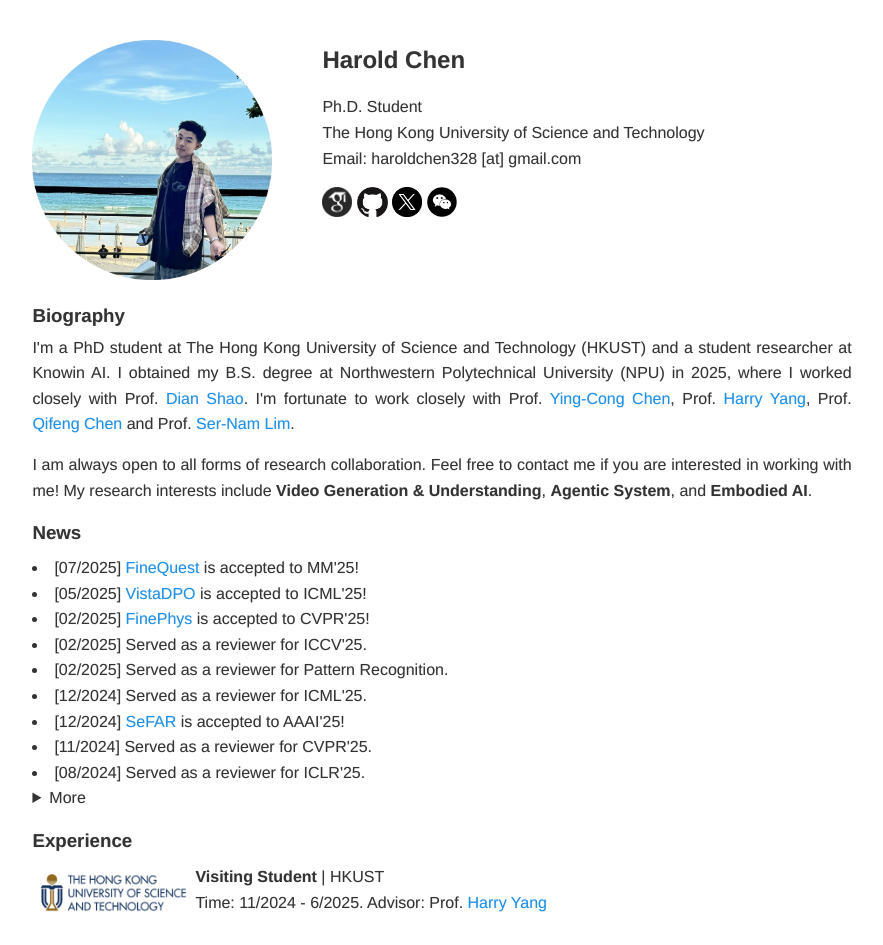
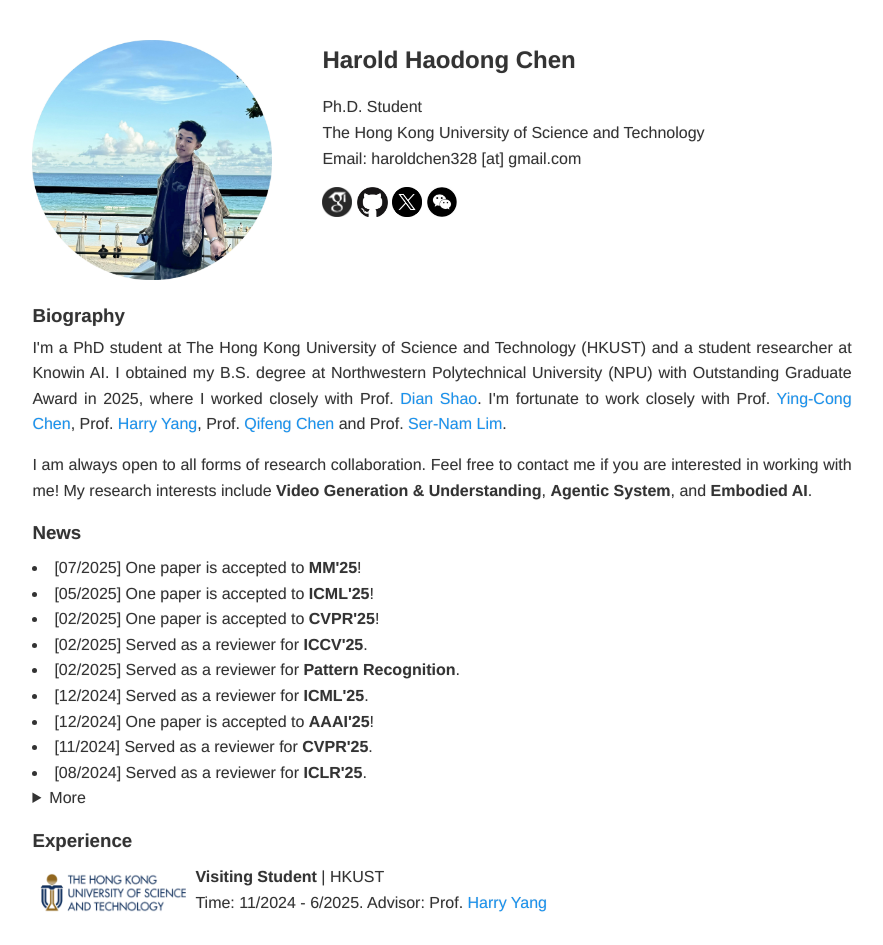
Before and after one commit to HaroldChen19/HaroldChen19.github.io, a Jekyll site: the page built from index.html, in a window 1280 px wide and 1400 px high. Shown: the top 945 px of the window, without its empty margins (198-1081 px from the left). Built offline with Jekyll 4.4.1, drawn with Linux system fonts in a browser that asks for light colours; some of the changed text lies outside the part shown.

Commit message:
Update index.html

```diff
--- a/index.html
+++ b/index.html
@@ -11,14 +11,10 @@
 			<img class="header-img" src="images/homepage3.jpg" alt="Photo" align="left" height="240" >
 		</div>
         <div style="margin-top: 7mm;" class="header-text">
-            <h2>Harold Chen</h2>
+            <h2>Harold Haodong Chen</h2>
             <p>
 				Ph.D. Student <br>
 				The Hong Kong University of Science and Technology <br>
-				<!-- Undergraduate <br>
-				Northwestern Polytechnical University <br> -->
-				<!-- Academy of Interdisciplinary Studies <br>
-				Hong Kong University of Science and Technology <br> -->
 				Email: haroldchen328 [at] gmail.com <br>
             </p>
 		<div id="contact">
@@ -65,7 +61,7 @@
 			<br> -->
 		<!-- <p style="text-align: justify">	I'm a PhD student at The Hong Kong University of Science and Technology (HKUST), supervised by Prof. <a href="https://leehomyc.github.io/" target="_blank">Harry Yang</a> and Prof. <a href="https://cqf.io/" target="_blank">Qifeng Chen</a>. I obtained my B.S. degree at Northwestern Polytechnical University (NPU) in 2025, where I worked closely with Prof. <a href="https://scholar.google.com/citations?user=amxDSLoAAAAJ&hl=en" target="_blank">Dian Shao</a>. I'm also fortunate to work closely with Prof. <a href="https://www.yingcong.me/" target="_blank">Ying-Cong Chen</a> and Prof. <a href="https://sites.google.com/site/sernam" target="_blank">Ser-Nam Lim</a>.
 			<br> -->
-		<p style="text-align: justify">	I'm a PhD student at The Hong Kong University of Science and Technology (HKUST) and a student researcher at Knowin AI. I obtained my B.S. degree at Northwestern Polytechnical University (NPU) in 2025, where I worked closely with Prof. <a href="https://scholar.google.com/citations?user=amxDSLoAAAAJ&hl=en" target="_blank">Dian Shao</a>. I'm fortunate to work closely with Prof. <a href="https://www.yingcong.me/" target="_blank">Ying-Cong Chen</a>, Prof. <a href="https://leehomyc.github.io/" target="_blank">Harry Yang</a>, Prof. <a href="https://cqf.io/" target="_blank">Qifeng Chen</a> and Prof. <a href="https://sites.google.com/site/sernam" target="_blank">Ser-Nam Lim</a>.
+		<p style="text-align: justify">	I'm a PhD student at The Hong Kong University of Science and Technology (HKUST) and a student researcher at Knowin AI. I obtained my B.S. degree at Northwestern Polytechnical University (NPU) with Outstanding Graduate Award in 2025, where I worked closely with Prof. <a href="https://scholar.google.com/citations?user=amxDSLoAAAAJ&hl=en" target="_blank">Dian Shao</a>. I'm fortunate to work closely with Prof. <a href="https://www.yingcong.me/" target="_blank">Ying-Cong Chen</a>, Prof. <a href="https://leehomyc.github.io/" target="_blank">Harry Yang</a>, Prof. <a href="https://cqf.io/" target="_blank">Qifeng Chen</a> and Prof. <a href="https://sites.google.com/site/sernam" target="_blank">Ser-Nam Lim</a>.
 			<br>
 
 		<!-- <p style="text-align: justify"> Previously, I was advised by Prof. <a href="https://scholar.google.com/citations?user=amxDSLoAAAAJ&hl=en" target="_blank">Dian Shao</a> from both NPU and Shanghai AI Laboratory, which contributed to my development in this field. I also worked with Prof. <a href="https://scholar.google.com/citations?user=8P7q1wQAAAAJ&hl=zh-CN" target="_blank">Mulin Chen</a> and Prof. <a href="https://scholar.google.com/citations?user=ahUibskAAAAJ&hl=zh-CN" target="_blank">Xuelong Li</a> from TeleAI, China Telecom, as well as Prof. <a href="https://scholar.google.com/citations?user=n9cODgcAAAAJ" target="_blank">Yuxuan Liang</a> from HKUST(GZ). -->
@@ -83,39 +79,39 @@
 	<h3 class="content-section-list">News</h3>
 	<p>
 	<li>
-		[07/2025] <a href="https://arxiv.org/abs/2504.13122" target="_blank">FineQuest</a> is accepted to MM'25!
+		[07/2025] One paper is accepted to <span style="font-weight: bold;">MM'25</span>!
 	<li>
-		[05/2025] <a href="https://arxiv.org/abs/2504.13122" target="_blank">VistaDPO</a> is accepted to ICML'25!
+		[05/2025] One paper is accepted to <span style="font-weight: bold;">ICML'25</span>!
 	<li>
-		[02/2025] <a href="https://arxiv.org/abs/2505.13437" target="_blank">FinePhys</a> is accepted to CVPR'25!
+		[02/2025] One paper is accepted to <span style="font-weight: bold;">CVPR'25</span>!
 	<li>
-		[02/2025] Served as a reviewer for ICCV'25.
+		[02/2025] Served as a reviewer for <span style="font-weight: bold;">ICCV'25</span>.
 	<li>
-		[02/2025] Served as a reviewer for Pattern Recognition.
+		[02/2025] Served as a reviewer for <span style="font-weight: bold;">Pattern Recognition</span>.
 	<!-- <li>
 		[01/2025] Served as a reviewer for ACM TOMM. -->
 	<li>
-		[12/2024] Served as a reviewer for ICML'25.
+		[12/2024] Served as a reviewer for <span style="font-weight: bold;">ICML'25</span>.
 	<li>
-		[12/2024] <a href="https://arxiv.org/abs/2501.01245" target="_blank">SeFAR</a> is accepted to AAAI'25!
+		[12/2024] One paper is accepted to <span style="font-weight: bold;">AAAI'25</span>!
 	<li>
-		[11/2024] Served as a reviewer for CVPR'25.
+		[11/2024] Served as a reviewer for <span style="font-weight: bold;">CVPR'25</span>.
 	<!-- <li>
 		[10/2024] Served as a reviewer for AISTATS'25. -->
 	<li>
-		[08/2024] Served as a reviewer for ICLR'25.
+		[08/2024] Served as a reviewer for <span style="font-weight: bold;">ICLR'25</span>.
 
 	<details><summary>More</summary>
 	<li>
-		[07/2024] <a href="https://haroldchen19.github.io/FineCLIPER-Page/" target="_blank">FineCLIPER</a> and <a href="https://export.arxiv.org/abs/2404.09640" target="_blank">CREST</a> are accepted to MM'24!
+		[07/2024] Two paper are accepted to <span style="font-weight: bold;">MM'24</span>!
 	<li>
-		[05/2024] Served as a reviewer for NeurIPS'24.
+		[05/2024] Served as a reviewer for <span style="font-weight: bold;">NeurIPS'24</span>.
 	<li>
-		[02/2024] Served as a reviewer for ECCV'24.
+		[02/2024] Served as a reviewer for <span style="font-weight: bold;">ECCV'24</span>.
 	<li>
-		[01/2024] Served as a reviewer for MM'24.
+		[01/2024] Served as a reviewer for <span style="font-weight: bold;">MM'24</span>.
 	<li>
-		[01/2024] <a href="https://dl.acm.org/doi/10.1145/3589334.3645378" target="_blank">UrbanCLIP</a> is accepted to WWW'24!
+		[01/2024] One paper is accepted to <span style="font-weight: bold;">WWW'24</span> as <span style="font-weight: bold;"><font color="#f00">Oral Presentation</font></span>!
 	</li>
 	</details>
 	</p>
@@ -207,21 +203,21 @@
 	Selected Preprints
 	</h3>
 
-	<!-- <table  bordercolor="white" bordercolordark="white" bordercolorlight="white" cellpadding="0" cellspacing="0" height="45" bgcolor="white">
+	<table  bordercolor="white" bordercolordark="white" bordercolorlight="white" cellpadding="0" cellspacing="0" height="45" bgcolor="white">
 		<tbody><tr valign="baseline">
 		<td width="160">
-			<p align="center" style="margin-top:2.5mm; margin-right:1mm; margin-bottom:0; margin-left:0;" class=""><img src="./images/papers/physhpo.png" width="160"  border="0"></p>
+			<p align="center" style="margin-top:2.5mm; margin-right:1mm; margin-bottom:0; margin-left:0;" class=""><img src="./images/papers/physhpo_new1.png" width="160"  border="0"></p>
 		</td>
 		<td  valign="middle">
 			<p><span style="font-weight: bold;"> PhysHPO: Hierarchical Fine-grained Preference Optimization for Physically Plausible Video Generation</span><br>
 			<span style="font-weight: bold;"><u>Harold Haodong Chen</u></span>, Haojian Huang, Qifeng Chen, Harry Yang<sup>&dagger;</sup>, Ser-Nam Lim<sup>&dagger;</sup>
 			<br>
 			arXiv, 2025 <br>
-			<span class="tag"><a href="https://arxiv.org/abs/2503.15417">[arXiv]</a></span>
-			<span class="tag"><a href="https://haroldchen19.github.io/FluxFlow/">[Webpage]</a></span>
+			<span class="tag"><a href="https://arxiv.org/abs/2508.10858">[arXiv]</a></span>
+			<span class="tag"><a href="https://haroldchen19.github.io/PhysHPO-Page/">[Webpage]</a></span>
 		</td>
 	</tbody>
-	</table> -->
+	</table>
 
 
 	<table  bordercolor="white" bordercolordark="white" bordercolorlight="white" cellpadding="0" cellspacing="0" height="45" bgcolor="white">
```
